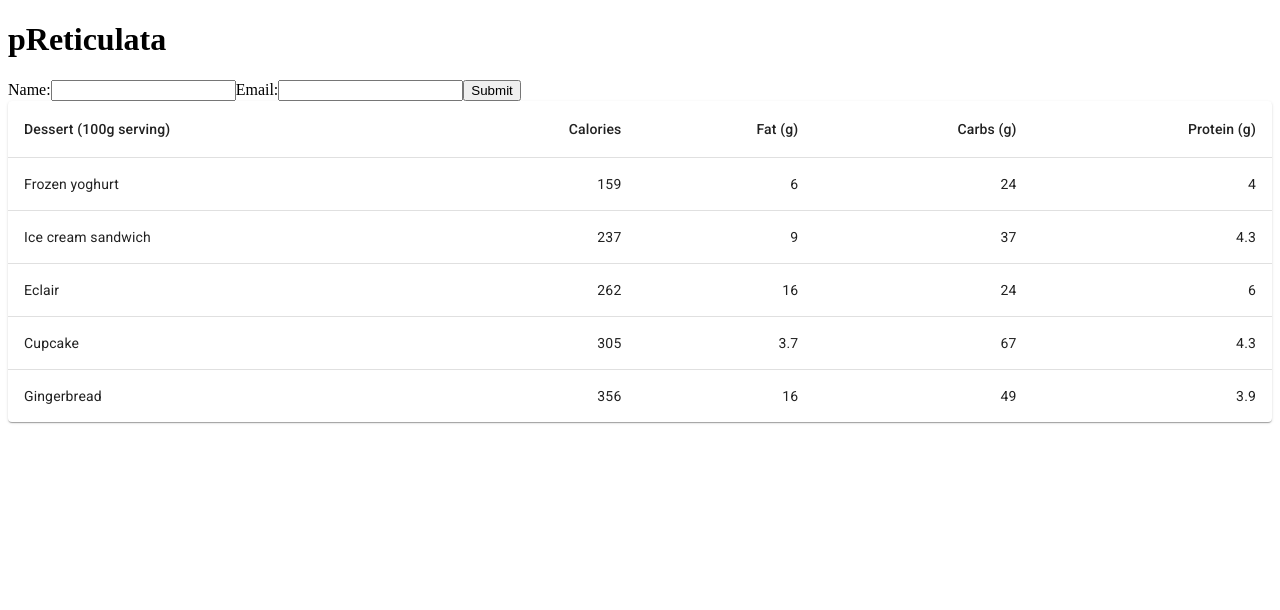
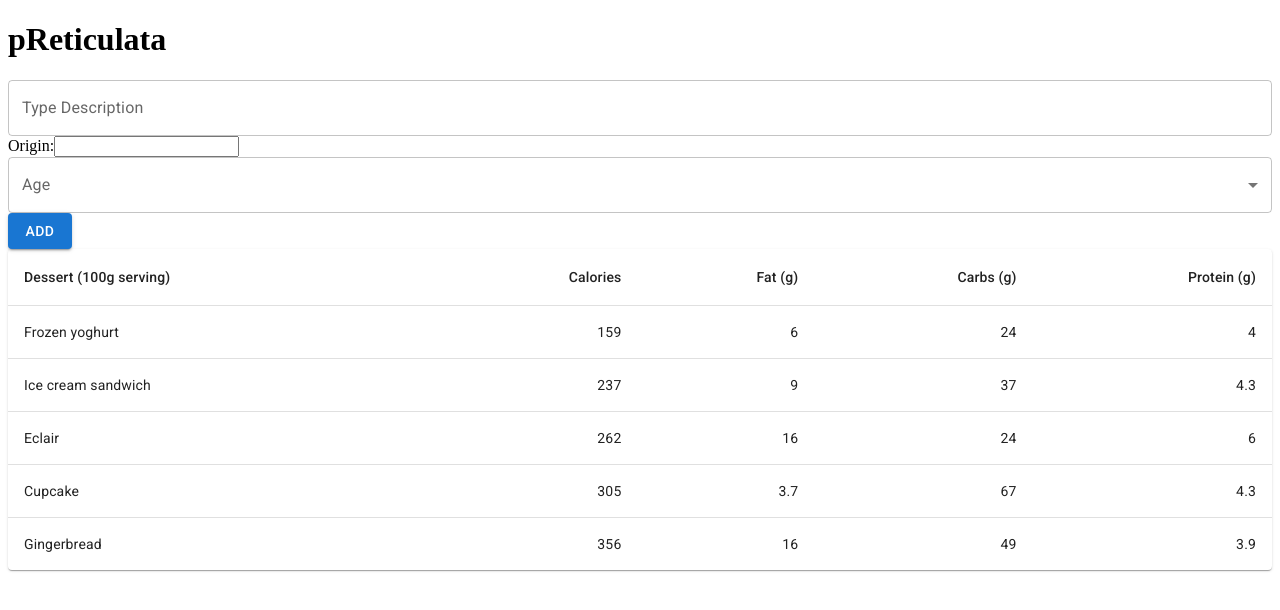
Before and after one commit to atomz520/pReticulata, a React (Vite) app in the folder client/: page / in a window 1280 px wide. Shown: the top 610 px of the page. Built offline with nearby package versions, Linux system fonts and the light colour scheme.

Commit message:
Customise Form attempt

```diff
--- a/client/src/pages/Info.tsx
+++ b/client/src/pages/Info.tsx
@@ -6,6 +6,14 @@ import TableContainer from "@mui/material/TableContainer";
 import TableHead from "@mui/material/TableHead";
 import TableRow from "@mui/material/TableRow";
 import Paper from "@mui/material/Paper";
+
+import FormControl from "@mui/material/FormControl";
+import Select, { SelectChangeEvent } from "@mui/material/Select";
+import MenuItem from "@mui/material/MenuItem";
+import InputLabel from "@mui/material/InputLabel";
+import TextField from "@mui/material/TextField";
+import Button from "@mui/material/Button";
+import { Stack } from "@mui/material";
 
 import { useForm, SubmitHandler } from "react-hook-form";
 
@@ -30,6 +38,8 @@ const rows = [
 type FormValues = {
   name: string;
   email: string;
+  type: string;
+  origin: string;
 };
 
 export default function Info() {
@@ -46,17 +56,27 @@ export default function Info() {
   return (
     <>
       <form onSubmit={handleSubmit(onSubmit)} className="p-4 border rounded">
-        <label className="block mb-2">
-          Name:
+        <Stack spacing={2}>
+          <TextField
+            id="outlined-basic"
+            label="Type Description"
+            variant="outlined"
+            {...register("type", { required: "Type is required" })}
+          />
+          {errors.type && <p className="text-red-500">{errors.type.message}</p>}
+        </Stack>
+
+        {/* <label className="block mb-2">
+          Type:
           <input
             {...register("name", { required: "Name is required" })}
             className="border p-2 w-full"
           />
           {errors.name && <p className="text-red-500">{errors.name.message}</p>}
-        </label>
+        </label> */}
 
         <label className="block mb-2">
-          Email:
+          Origin:
           <input
             {...register("email", {
               required: "Email is required",
@@ -69,12 +89,24 @@ export default function Info() {
           )}
         </label>
 
-        <button
-          type="submit"
-          className="bg-green-500 text-white px-4 py-2 rounded"
-        >
-          Submit
-        </button>
+        <FormControl fullWidth>
+          <InputLabel id="demo-simple-select-label">Age</InputLabel>
+          <Select
+            labelId="demo-simple-select-label"
+            id="demo-simple-select"
+            // value={age}
+            label="Age"
+            // onChange={handleChange}
+          >
+            <MenuItem value={10}>Ten</MenuItem>
+            <MenuItem value={20}>Twenty</MenuItem>
+            <MenuItem value={30}>Thirty</MenuItem>
+          </Select>
+        </FormControl>
+
+        <Button variant="contained" type="submit">
+          Add
+        </Button>
       </form>
       <TableContainer component={Paper}>
         <Table sx={{ minWidth: 650 }} aria-label="simple table">
```
